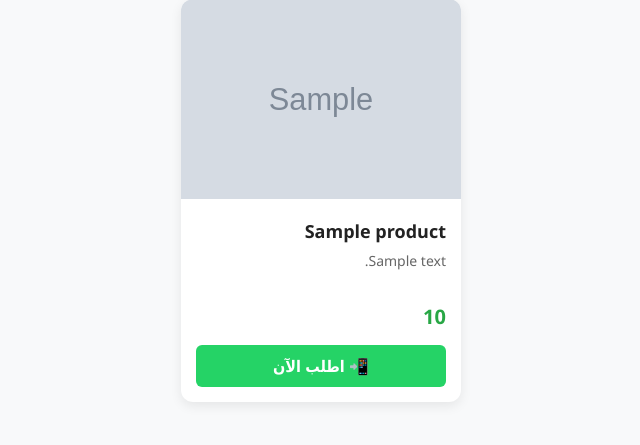
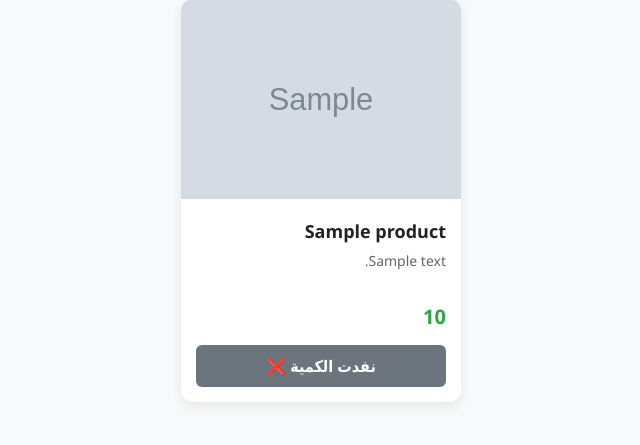
Before and after one commit to jeronkazezkazez-sys/my-store, a Flask app: template templates/index.html in a window 1280 px wide. Shown: the part 89-534 px from the top of the page, without its empty margins (319-959 px from the left). Run offline with Flask 3, Linux system fonts and the light colour scheme; the template is opened without the code that fills it: most values are stand-ins (such as "Sample title", 1, 10 or a date in 2020); grey boxes marked "Sample" are stand-in pictures.

Commit message:
Update index.html

```diff
--- a/templates/index.html
+++ b/templates/index.html
@@ -9,9 +9,8 @@
         .header { text-align: center; margin-bottom: 30px; }
         .header h1 { color: #333; margin: 0; font-size: 28px; }
         .products-grid { display: flex; flex-wrap: wrap; gap: 20px; justify-content: center; max-width: 1200px; margin: 0 auto; }
-        .card { background: white; border-radius: 12px; box-shadow: 0 4px 12px rgba(0,0,0,0.08); width: 280px; overflow: hidden; display: flex; flex-direction: column; justify-content: space-between; transition: transform 0.2s; }
+        .card { background: white; border-radius: 12px; box-shadow: 0 4px 12px rgba(0,0,0,0.08); width: 280px; overflow: hidden; display: flex; flex-direction: column; justify-content: space-between; transition: transform 0.2s; position: relative; }
         .card:hover { transform: translateY(-5px); }
-        /* جعل الصورة قابلة للنقر وتوضيح ذلك للزبون */
         .card img { width: 100%; height: 200px; object-fit: cover; cursor: pointer; transition: opacity 0.2s; }
         .card img:hover { opacity: 0.9; }
         .card-body { padding: 15px; text-align: right; }
@@ -20,6 +19,10 @@
         .price { font-size: 20px; font-weight: bold; color: #28a745; margin-bottom: 15px; }
         .btn-order { display: block; background-color: #25D366; color: white; text-align: center; padding: 10px; border-radius: 6px; text-decoration: none; font-weight: bold; transition: background 0.3s; }
         .btn-order:hover { background-color: #1ebc57; }
+
+        /* تصميم زر نفدت الكمية */
+        .btn-disabled { display: block; background-color: #6c757d; color: white; text-align: center; padding: 10px; border-radius: 6px; font-weight: bold; cursor: not-allowed; text-decoration: none; }
+        .badge-out { position: absolute; top: 10px; right: 10px; background: rgba(220, 53, 69, 0.9); color: white; padding: 4px 10px; border-radius: 20px; font-size: 12px; font-weight: bold; }
     </style>
 </head>
 <body>
@@ -31,7 +34,10 @@
 <div class="products-grid">
     {% for product in products %}
     <div class="card">
-        <!-- عند الضغط على الصورة تفتح الصورة المباشرة بملء الشاشة لاستعراضها براحة -->
+        {% if product.is_available == 0 %}
+            <div class="badge-out">نفدت الكمية ❌</div>
+        {% endif %}
+
         <a href="{{ product.image }}" target="_blank" title="اضغط لرؤية الصورة بالحجم الكامل">
             <img src="{{ product.image if product.image else 'https://via.placeholder.com/280x200?text=No+Image' }}" alt="{{ product.name }}">
         </a>
@@ -41,10 +47,13 @@
             <div class="desc">{{ product.description }}</div>
             <div class="price">{{ product.price }}</div>
 
-            <!-- زر الطلب المباشر عبر الواتساب -->
-            <a href="https://wa.me/218916092788?text=مرحباً،%20أريد%20طلب%20منتج:%20{{ product.name }}%20بسعر:%20{{ product.price }}" target="_blank" class="btn-order">
-                📲 اطلب الآن
-            </a>
+            {% if product.is_available == 1 %}
+                <a href="https://wa.me/218916092788?text=مرحباً،%20أريد%20طلب%20منتج:%20{{ product.name }}%20بسعر:%20{{ product.price }}" target="_blank" class="btn-order">
+                    📲 اطلب الآن
+                </a>
+            {% else %}
+                <span class="btn-disabled">نفدت الكمية ❌</span>
+            {% endif %}
         </div>
     </div>
     {% else %}
```
